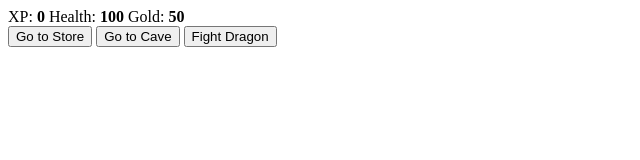
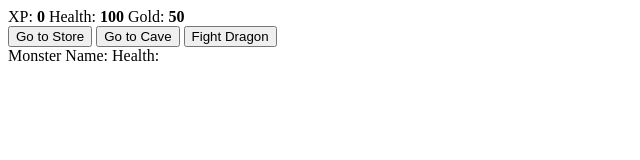
Before and after one commit to za-h-ra/role-playing-game, a plain HTML site: page index.html in a window 1280 px wide. Shown: the whole page, without its empty margins (0-640 px from the left). Drawn offline with Linux system fonts and the light colour scheme.

Commit message:
create span tags and text in monster stats div

```diff
--- a/index.html
+++ b/index.html
@@ -24,7 +24,14 @@
         <button id="button2">Go to Cave</button>
         <button id="button3">Fight Dragon</button>
       </div>
-      <div id="monsterStats"></div>
+      <div id="monsterStats">
+        <span class="stat"
+          >Monster Name: <strong><span id="monsterName"></span></strong
+        ></span>
+        <span class="stat"
+          >Health: <strong><span id="monsterHealth"></span></strong
+        ></span>
+      </div>
       <div id="text"></div>
     </div>
   </body>
```
